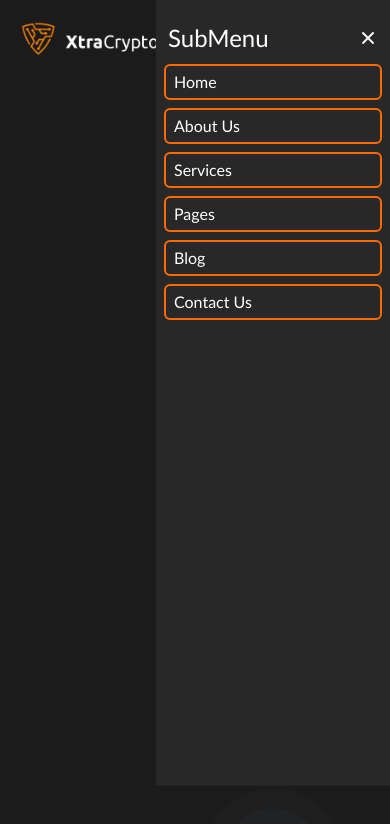
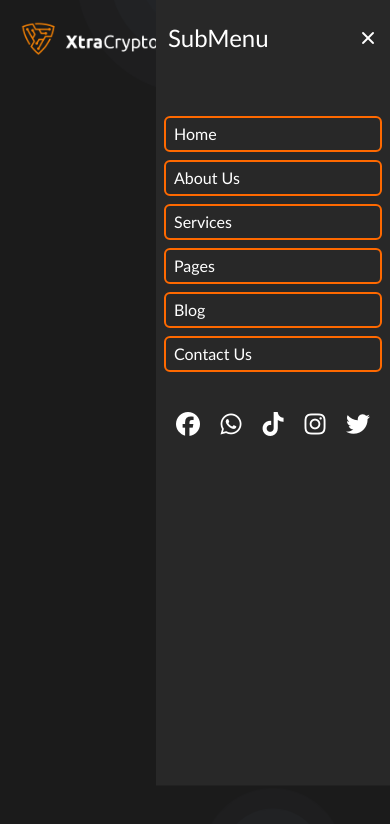
Before and after one commit to TONY65391/XTRACRYPTO, a React (Vite) app: page / in a window 390 px wide. Both pictures are taken after a click on the element 357 px from the left and 38 px from the top of the page. Shown: the top 824 px of the page. Built offline with nearby package versions, Linux system fonts and the light colour scheme.

Commit message:
third commit

```diff
--- a/src/App.jsx
+++ b/src/App.jsx
@@ -1,3 +1,4 @@
+import bg_top from "./assets/images/bg-top.png"
 import { Link } from './components/Link';
 import { Header } from './components/Header';
 import './App.css'
@@ -5,7 +6,8 @@ import './App.css'
 function App(){
 
   return(
-    <body className={`w-screen`}>
+    <body className={`w-screen overflow-x-hidden relative`}>
+      <img className="absolute top-0 -z-1" src={bg_top} alt="" />
       <Header />
     </body>
   )
--- a/src/components/Header.jsx
+++ b/src/components/Header.jsx
@@ -33,7 +33,7 @@ export function Header(){
 
             <div className={`absolute top-0 right-0 z-2 lg:hidden SUBMENU overflow-hidden py-5 text-white h-screen w-3/5 ${ isOpen ? `VISIBLE` : `HIDDEN` }`}>
                 <div className="text-center flex items-center justify-between px-3"><h3>SubMenu</h3> <i class="fa-solid fa-xmark cursor-pointer hover:text-orange-500" onClick={() => {setIsOpen(!isOpen)}}></i></div>
-                <ul className="px-2">
+                <ul className="mt-15 px-2">
                     <li><a href="#" className={`border-2 border-orange-500 hover:px-4 hover:bg-white hover:text-orange-500 rounded-md block mt-2 py-1 px-2`}>Home</a></li>
                     <li><a href="#" className={`border-2 border-orange-500 hover:px-4 hover:bg-white hover:text-orange-500 rounded-md block mt-2 py-1 px-2`}>About Us</a></li>
                     <li><a href="#" className={`border-2 border-orange-500 hover:px-4 hover:bg-white hover:text-orange-500 rounded-md block mt-2 py-1 px-2`}>Services</a></li>
@@ -42,8 +42,14 @@ export function Header(){
                     <li><a href="#" className={`border-2 border-orange-500 hover:px-4 hover:bg-white hover:text-orange-500 rounded-md block mt-2 py-1 px-2`}>Contact Us</a></li>
                 </ul>
 
-                <div>
-
+                <div className="mt-10">
+                    <div className="flex items-center justify-center px-5 gap-5">
+                        <i className="text-2xl  fa-brands fa-facebook"></i>
+                        <i className="text-2xl  fa-brands fa-whatsapp"></i>
+                        <i className="text-2xl  fa-brands fa-tiktok"></i>
+                        <i className="text-2xl  fa-brands fa-instagram"></i>
+                        <i className="text-2xl  fa-brands fa-twitter"></i>
+                    </div>
                 </div>
 
                 <img className="absolute bottom-0 rotate-180" src={bg_top} alt="" />
--- a/src/index.css
+++ b/src/index.css
@@ -24,16 +24,18 @@ body{
   animation: true 0.5s ease-in-out forwards;
 }
 @keyframes true{
-  from{transform: translateX(50%); opacity: 0; pointer-events: none;}
-  to{transform: translateX(0%); opacity: 1; pointer-events: all;}
+  0%{transform: translateX(50%); opacity: 0; pointer-events: none; visibility: hidden; display: none;}
+  50%{transform: translateX(0%); opacity: 1; pointer-events: all; visibility: visible;}
+  100%{transform: translateX(0%); opacity: 1; pointer-events: all; visibility: visible;}
 }
 
 .HIDDEN{
   animation: false 0.5s ease-in-out forwards;
 }
 @keyframes false{
-  from{transform: translateX(0%); opacity: 1; pointer-events: all;}
-  to{transform: translateX(50%); opacity: 0; pointer-events: none;}
+  0%{transform: translateX(0%); opacity: 1; pointer-events: all; visibility: visible;}
+  50%{transform: translateX(50%); opacity: 0; pointer-events: none; visibility: hidden; display: none;}
+  100%{transform: translateX(50%); opacity: 0; pointer-events: none; visibility: hidden; display: none;}
 }
 
 .ACTIVE_LINK{
```
